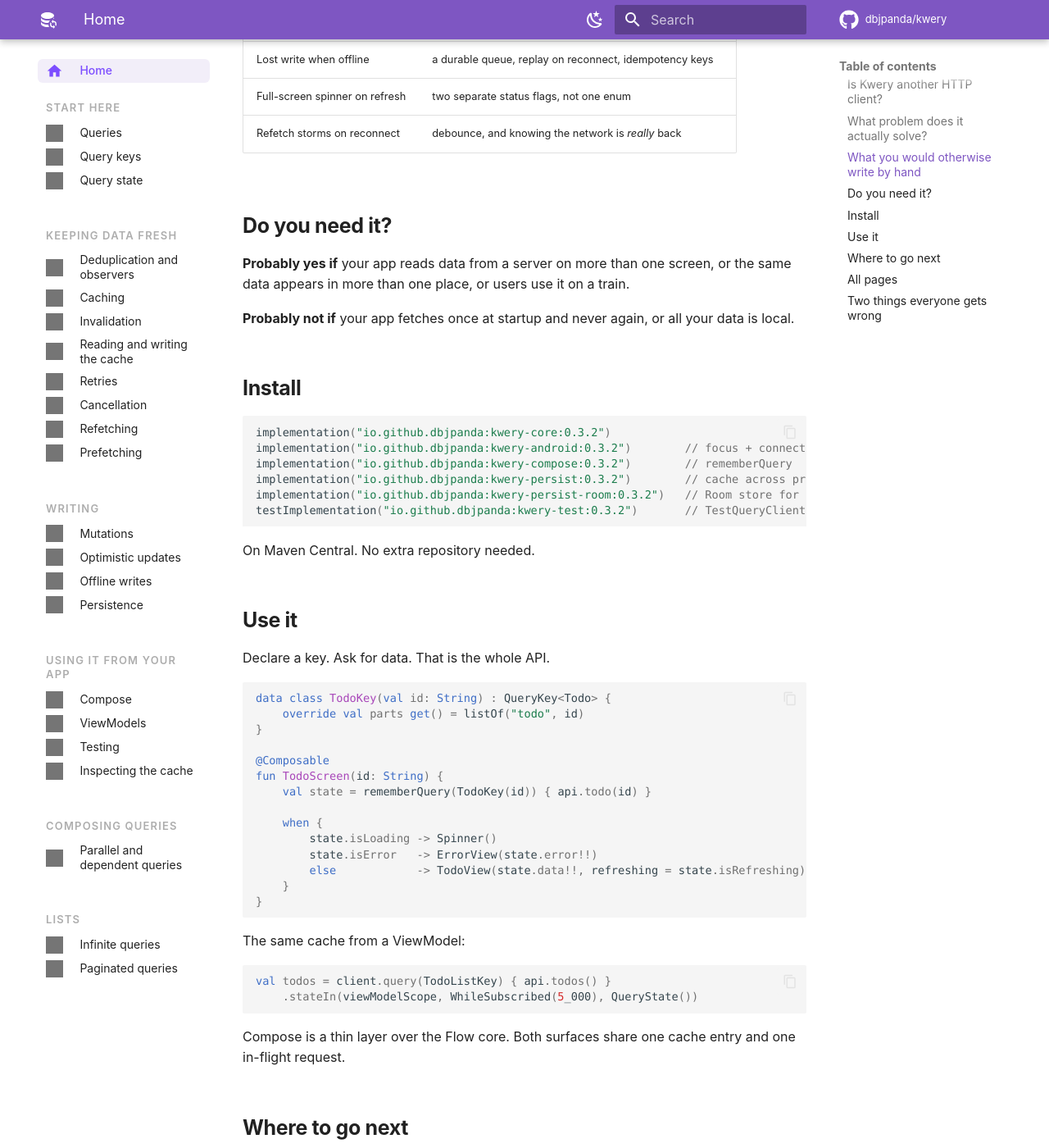
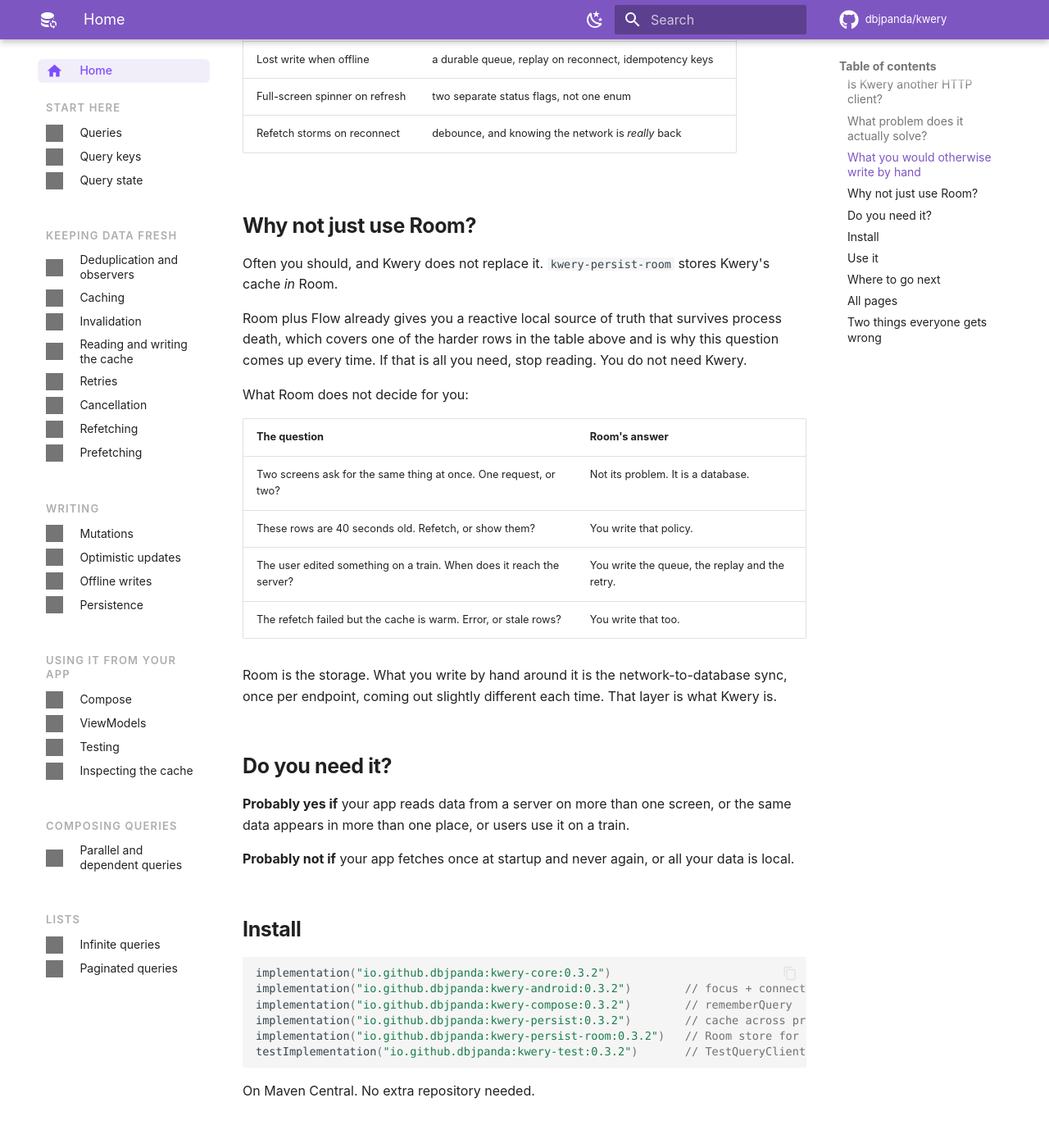
Before and after one commit to dbjpanda/kwery, an MkDocs documentation site: the page built from docs/README.md, in a window 1280 px wide and 1400 px high, scrolled down 2039 px. Shown: the whole window at 82% size. Built offline with MkDocs 1.6.1 and Material for MkDocs 9.7.7, drawn with Linux system fonts in a browser that asks for light colours; comment, search, counter and statistics services are not loaded.

Commit message:
docs: answer "why not just use Room?"
The README answered "is this another HTTP client?" but never answered the
objection an Android developer actually raises. The first substantive comment
on the launch thread was exactly that, so the gap is not hypothetical.

Concedes the strong version: Room plus Flow is a reactive local source of
truth that survives process death, and kwery-persist-room stores Kwery's
cache in Room, so the two are not competitors. The gap is above storage,
in deduplication, staleness policy and offline replay.

```diff
--- a/docs/README.md
+++ b/docs/README.md
@@ -89,6 +89,29 @@
 | Lost write when offline | a durable queue, replay on reconnect, idempotency keys |
 | Full-screen spinner on refresh | two separate status flags, not one enum |
 | Refetch storms on reconnect | debounce, and knowing the network is *really* back |
+
+## Why not just use Room?
+
+Often you should, and Kwery does not replace it. `kwery-persist-room` stores
+Kwery's cache *in* Room.
+
+Room plus Flow already gives you a reactive local source of truth that survives
+process death, which covers one of the harder rows in the table above and is
+why this question comes up every time. If that is all you need, stop reading.
+You do not need Kwery.
+
+What Room does not decide for you:
+
+| The question | Room's answer |
+|---|---|
+| Two screens ask for the same thing at once. One request, or two? | Not its problem. It is a database. |
+| These rows are 40 seconds old. Refetch, or show them? | You write that policy. |
+| The user edited something on a train. When does it reach the server? | You write the queue, the replay and the retry. |
+| The refetch failed but the cache is warm. Error, or stale rows? | You write that too. |
+
+Room is the storage. What you write by hand around it is the network-to-database
+sync, once per endpoint, coming out slightly different each time. That layer is
+what Kwery is.
 
 ## Do you need it?
 
```
Also changed, not shown: README.md (+23 -0 lines).
